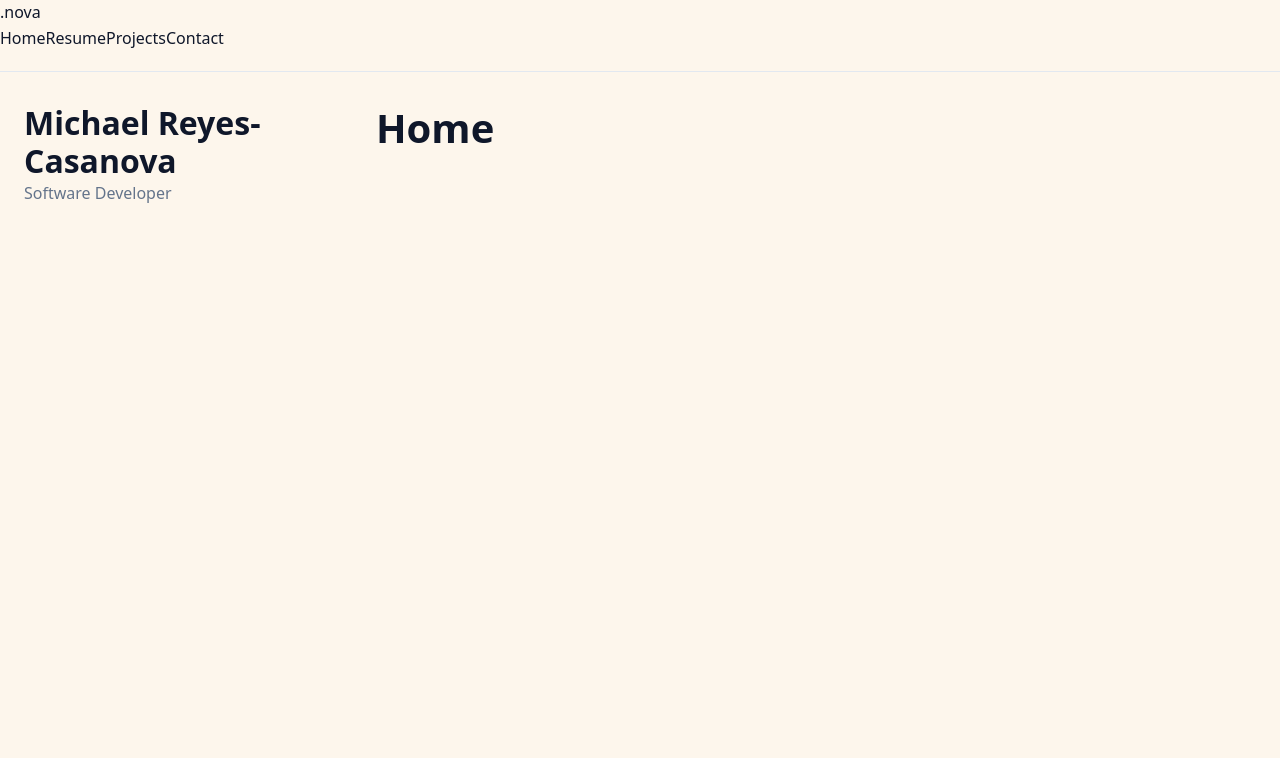
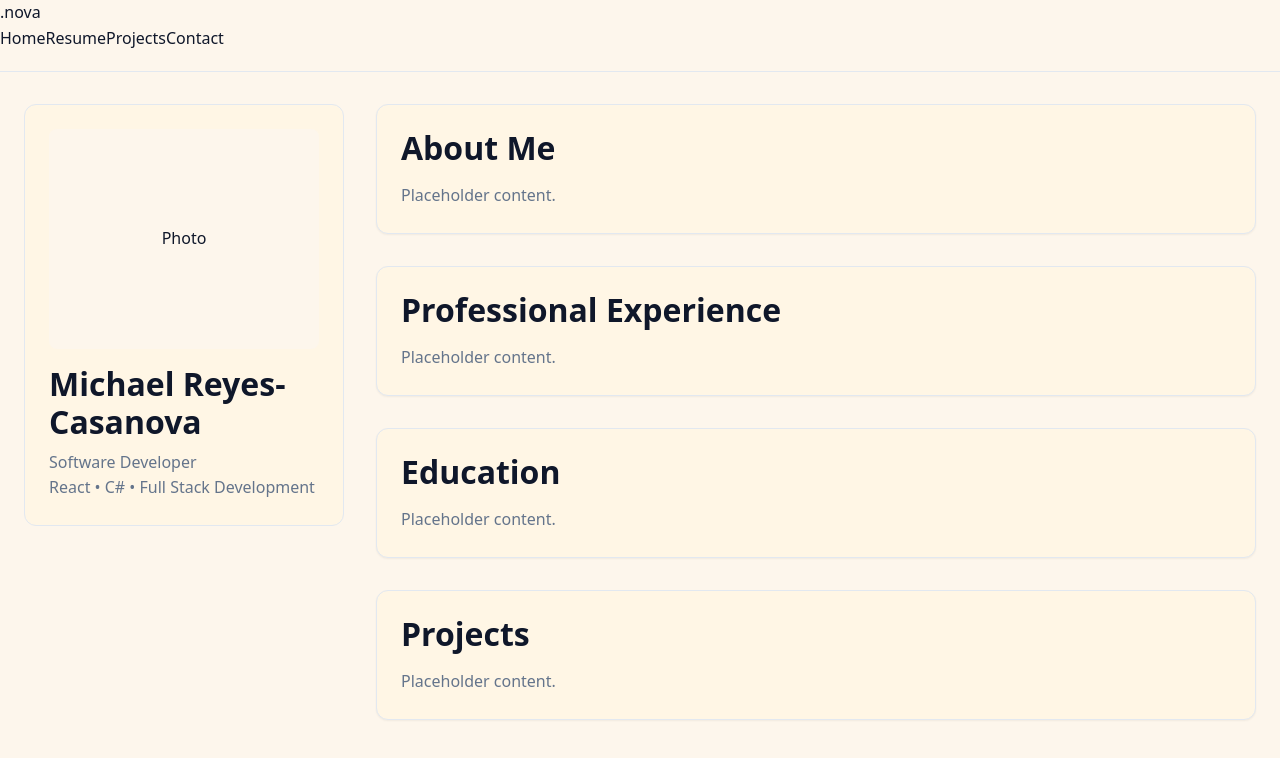
Before and after one commit to MikeReyes102/dev-portfolio, a React (Vite) app: page / in a window 1280 px wide. Shown: the top 758 px of the page. Built offline with nearby package versions, Linux system fonts and the light colour scheme.

Commit message:
base layout styles in place for sidebar, nav, and feed

```diff
--- /dev/null
+++ b/src/components/feed/Feed.jsx
@@ -0,0 +1,36 @@
+import FeedCard from "./FeedCard";
+
+export default function Feed() {
+  return (
+    <div className="feed">
+
+      <FeedCard title="About Me">
+        <p>
+          Placeholder content.
+        </p>
+      </FeedCard>
+
+
+      <FeedCard title="Professional Experience">
+        <p>
+          Placeholder content.
+        </p>
+      </FeedCard>
+
+
+      <FeedCard title="Education">
+        <p>
+          Placeholder content.
+        </p>
+      </FeedCard>
+
+
+      <FeedCard title="Projects">
+        <p>
+          Placeholder content.
+        </p>
+      </FeedCard>
+
+    </div>
+  );
+}
--- a/src/components/feed/FeedCard.jsx
+++ b/src/components/feed/FeedCard.jsx
@@ -0,0 +1,17 @@
+export default function FeedCard({ title, children }) {
+  return (
+    <article className="feed-card">
+
+      {title && (
+        <h2>
+          {title}
+        </h2>
+      )}
+
+      <div className="feed-card-content">
+        {children}
+      </div>
+
+    </article>
+  );
+}
--- a/src/components/sidebar/ProfileSidebar.jsx
+++ b/src/components/sidebar/ProfileSidebar.jsx
@@ -1,11 +1,35 @@
+import "../../styles/sidebar.css";
+
 export default function ProfileSidebar() {
   return (
-    <aside>
+    <div className="profile-card">
 
-      <h2>Michael Reyes-Casanova</h2>
+      <div className="profile-image">
+        <div className="image-placeholder">
+          Photo
+        </div>
+      </div>
 
-      <p>Software Developer</p>
+      <div className="profile-info">
 
-    </aside>
+        <h2>
+          Michael Reyes-Casanova
+        </h2>
+
+        <p>
+          Software Developer
+        </p>
+
+      </div>
+
+      <div className="profile-meta">
+
+        <p>
+          React • C# • Full Stack Development
+        </p>
+
+      </div>
+
+    </div>
   );
 }
--- a/src/pages/Home.jsx
+++ b/src/pages/Home.jsx
@@ -1,3 +1,8 @@
+import Feed from "../components/feed/Feed";
+import "../styles/feed.css"
+
 export default function Home() {
-    return <h1>Home</h1>;
+  return (
+    <Feed />
+  );
 }
--- a/src/styles/feed.css
+++ b/src/styles/feed.css
@@ -0,0 +1,44 @@
+/* ======================================================
+   FEED
+====================================================== */
+
+.feed {
+  display: flex;
+  flex-direction: column;
+  gap: var(--space-6);
+}
+
+
+/* Feed Card */
+
+.feed-card {
+
+  background: var(--color-surface);
+
+  border: 1px solid var(--color-border);
+
+  border-radius: var(--radius-lg);
+
+  padding: var(--space-5);
+
+  box-shadow: var(--shadow-sm);
+
+}
+
+
+.feed-card h2 {
+
+  margin-bottom: var(--space-4);
+
+}
+
+
+.feed-card-content {
+
+  display: flex;
+
+  flex-direction: column;
+
+  gap: var(--space-3);
+
+}
--- a/src/styles/sidebar.css
+++ b/src/styles/sidebar.css
@@ -0,0 +1,44 @@
+.profile-card {
+
+  background: var(--color-surface);
+
+  border: 1px solid var(--color-border);
+
+  border-radius: var(--radius-lg);
+
+  padding: var(--space-5);
+
+}
+
+
+.profile-image {
+
+  height: 220px;
+
+  margin-bottom: var(--space-4);
+
+}
+
+
+.image-placeholder {
+
+  height: 100%;
+
+  display:flex;
+
+  align-items:center;
+
+  justify-content:center;
+
+  background: var(--color-bg);
+
+  border-radius: var(--radius-md);
+
+}
+
+
+.profile-info h2 {
+
+  margin-bottom: var(--space-2);
+
+}
```
